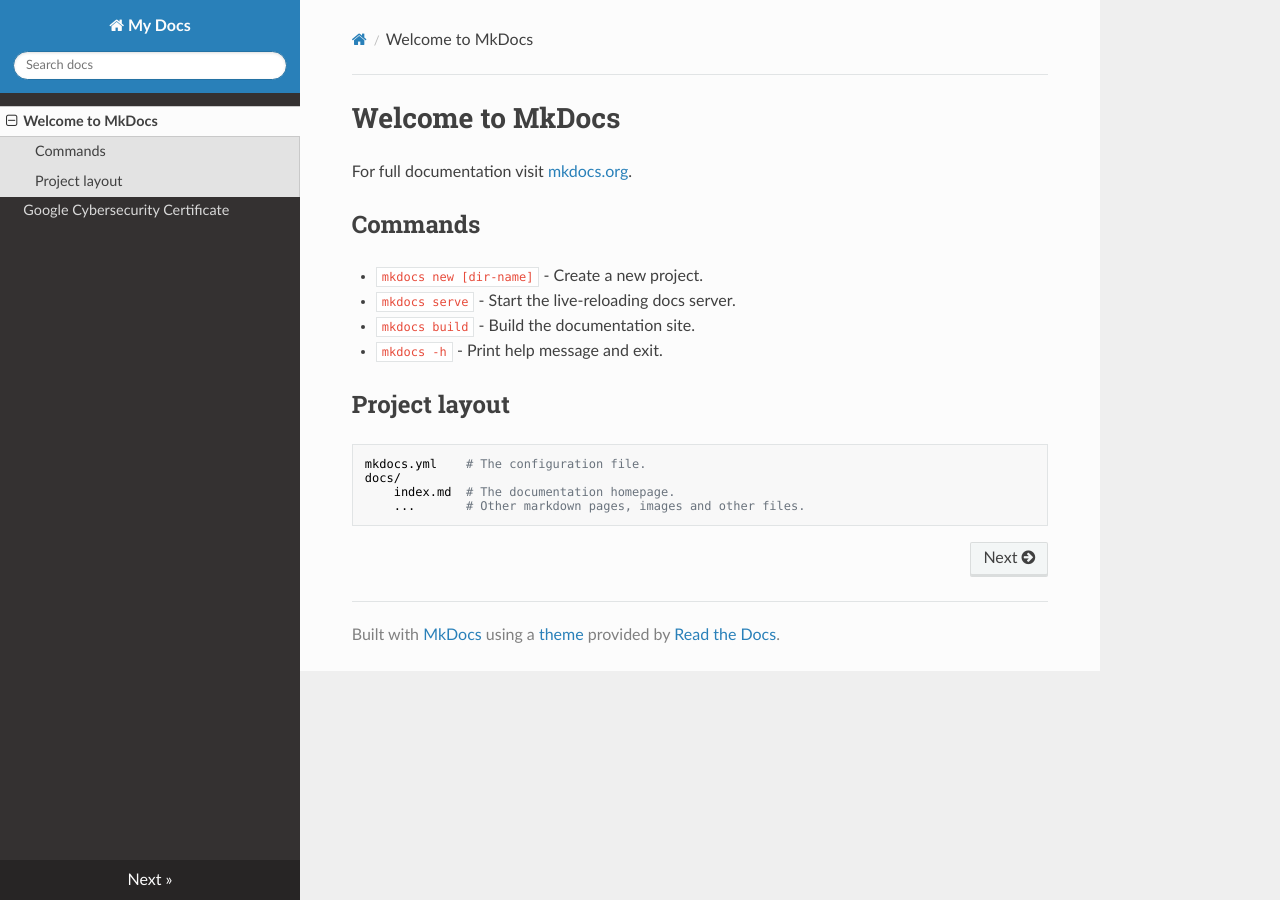
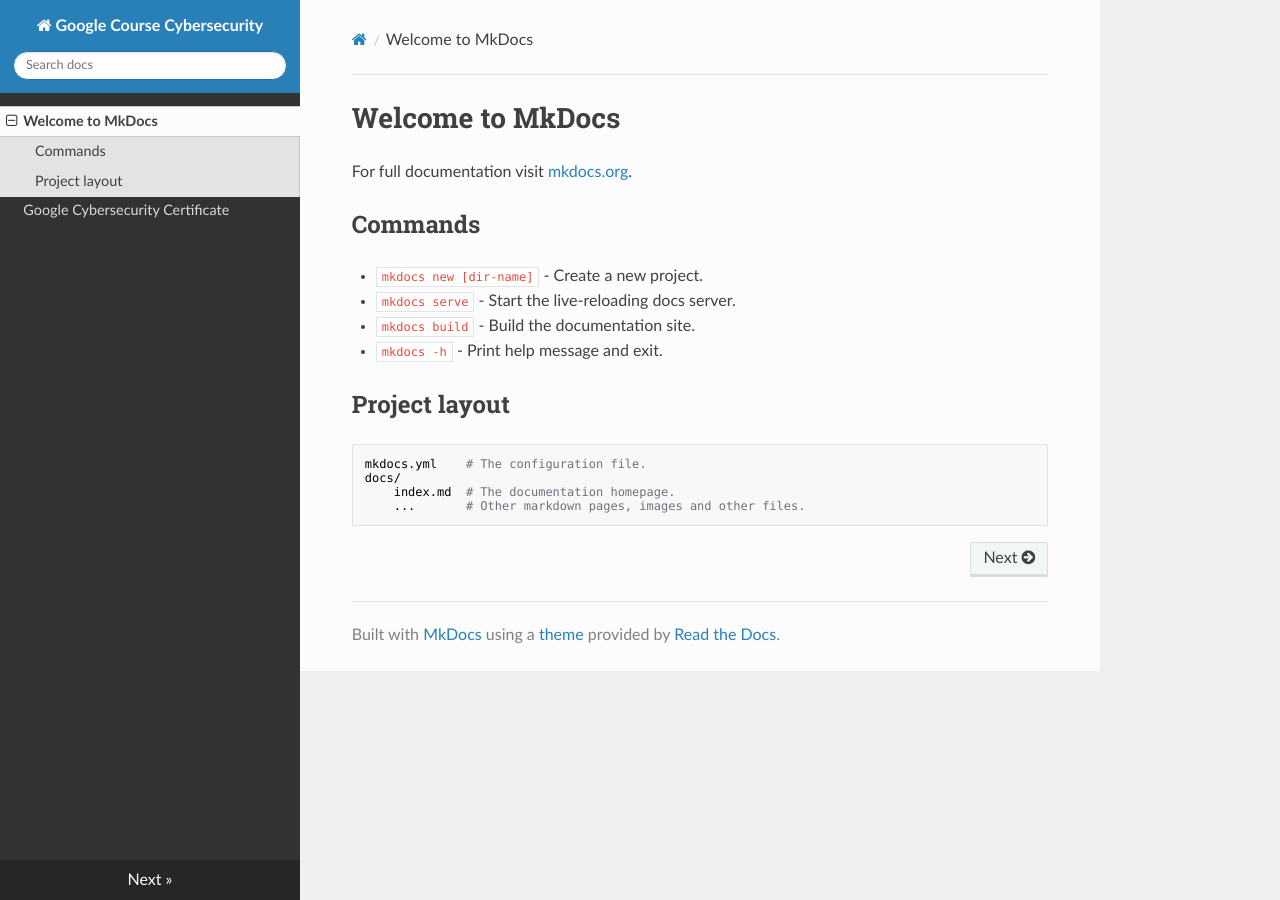
Before and after one commit to KEVIN-117/google-course-Cybersecurity, an MkDocs documentation site: the page built from docs/index.md, in a window 1280 px wide. Built offline with MkDocs 1.6.1, drawn with Linux system fonts in a browser that asks for light colours; nearby versions of some CDN libraries.

Commit message:
google-course-Cybersecurity

```diff
--- a/mkdocs.yml
+++ b/mkdocs.yml
@@ -1,3 +1,3 @@
-site_name: My Docs
+site_name: Google Course Cybersecurity
 
 theme: readthedocs
```
Also changed, not shown: site/index.html.
